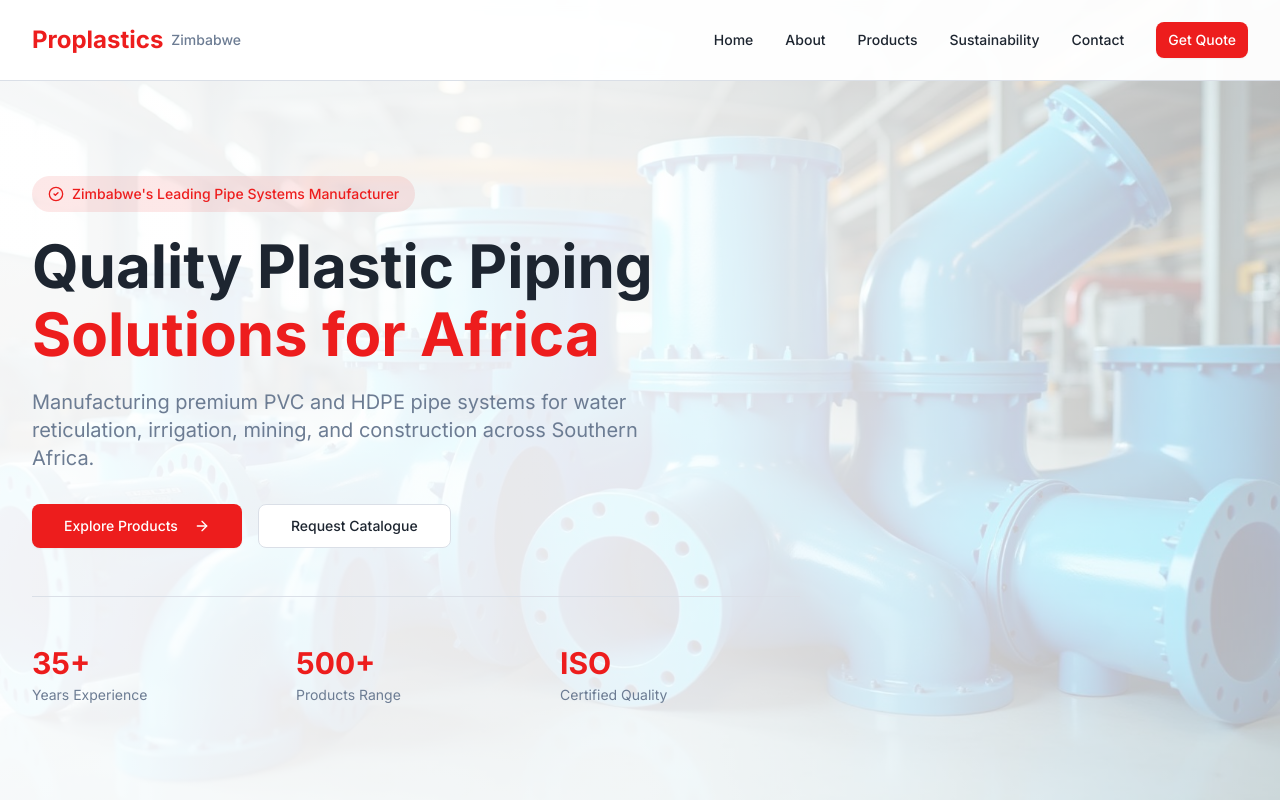
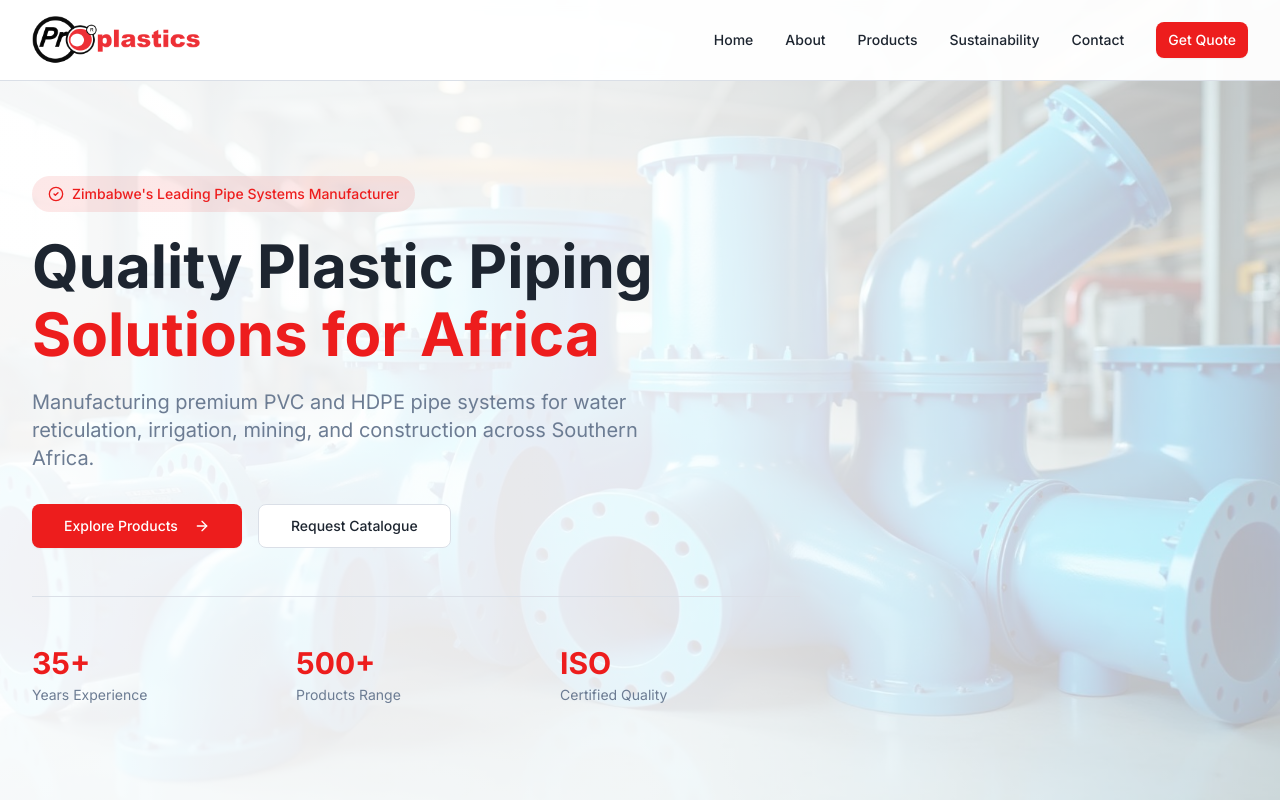
Before and after one commit to Mambinge/proplastics-zenith, a React (Vite) app: page / in a window 1280 px wide. Shown: the top 800 px of the page. Built offline with nearby package versions, Linux system fonts and the light colour scheme; the HTML template or start-up script is replaced by a standard one.

Commit message:
Add logo and favicon

```diff
--- a/index.html
+++ b/index.html
@@ -2,6 +2,7 @@
 <html lang="en">
   <head>
     <meta charset="UTF-8" />
+    <link rel="icon" type="image/png" href="/favicon.png" />
     <meta name="viewport" content="width=device-width, initial-scale=1.0" />
     <title>Proplastics Zimbabwe - Leading Plastic Pipe Systems Manufacturer</title>
     <meta name="description" content="Zimbabwe's premier manufacturer of PVC and HDPE pipe systems for water, irrigation, mining, and construction. Quality plastic piping solutions across Southern Africa." />
--- a/src/components/Navigation.tsx
+++ b/src/components/Navigation.tsx
@@ -1,6 +1,7 @@
 import { useState } from "react";
 import { Menu, X } from "lucide-react";
 import { Button } from "@/components/ui/button";
+import logo from "@/assets/proplastics-logo.png";
 
 const Navigation = () => {
   const [mobileMenuOpen, setMobileMenuOpen] = useState(false);
@@ -20,8 +21,7 @@ const Navigation = () => {
           {/* Logo */}
           <div className="flex-shrink-0">
             <a href="#home" className="flex items-center">
-              <span className="text-2xl font-bold text-primary">Proplastics</span>
-              <span className="ml-2 text-sm font-medium text-muted-foreground hidden sm:block">Zimbabwe</span>
+              <img src={logo} alt="Proplastics Zimbabwe" className="h-10 sm:h-12" />
             </a>
           </div>
 
```
Also changed, not shown: public/favicon.png (added), src/assets/proplastics-logo.png (added).
